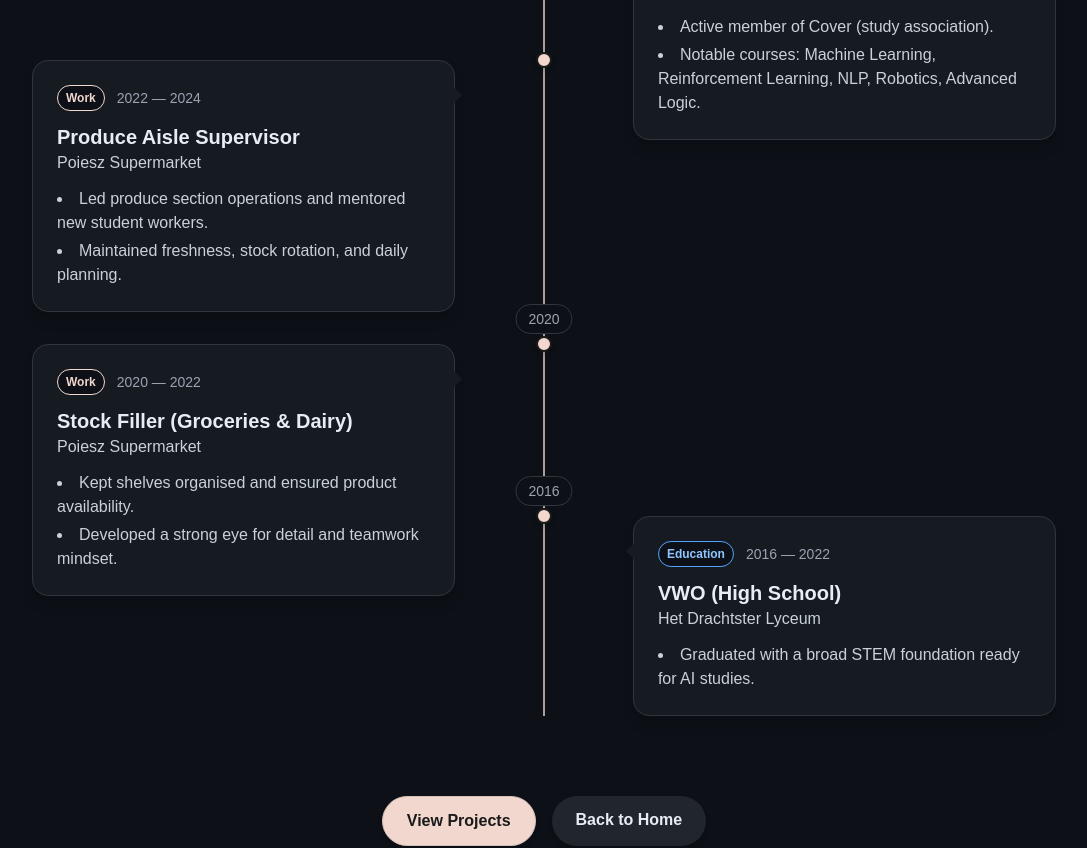
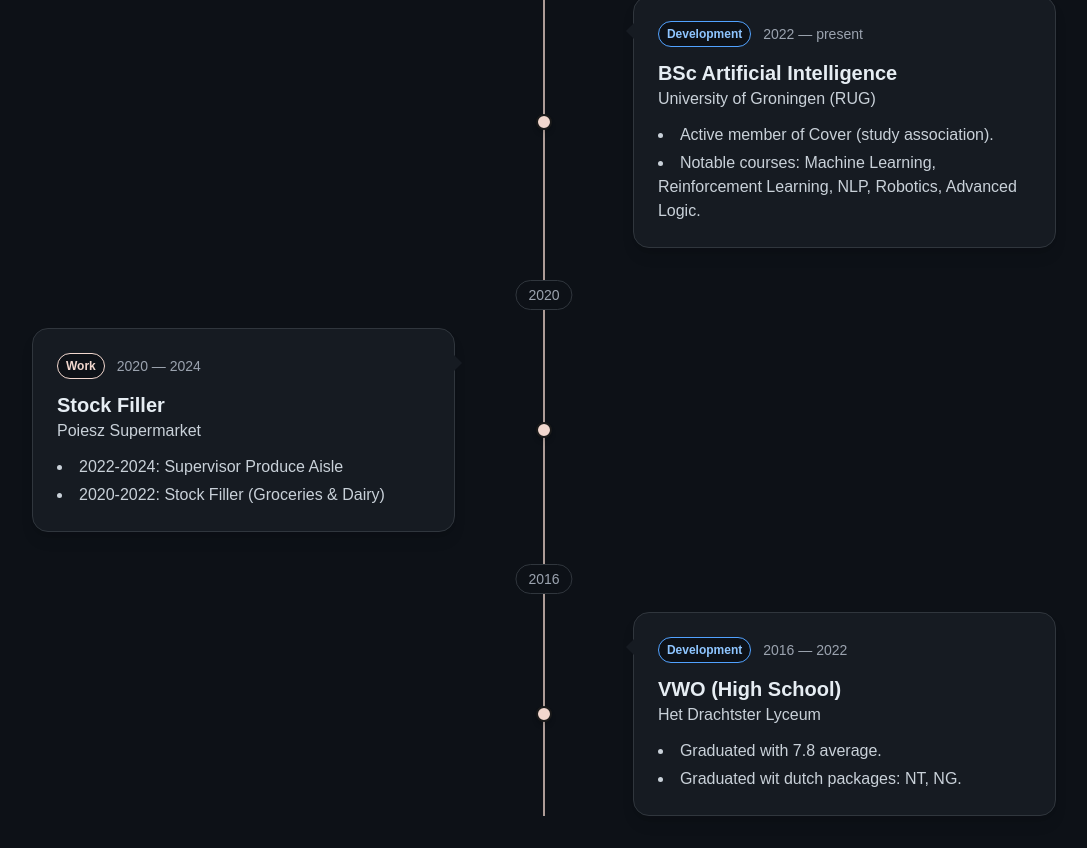
Before and after one commit to JernoBeuker0/Website, a Next.js app: page /about in a window 1280 px wide. Shown: the part 760-1608 px from the top of the page, without its empty margins (96-1183 px from the left). Built offline with nearby package versions, Linux system fonts and the light colour scheme.

Commit message:
Fixing spacing in the timeline, and changing text in the cards

```diff
--- a/app/about/page.tsx
+++ b/app/about/page.tsx
@@ -6,7 +6,7 @@ import { motion } from "framer-motion";
 
 // ---- Types ----
 type TimelineItem = {
-  type: "work" | "edu"; // work on left, edu on right
+  type: "work" | "dev"; // work on left, dev (education) on right
   title: string;
   org: string;
   period: string; // e.g., "2024 — present" or "2016 — 2022"
@@ -24,31 +24,20 @@ const timeline: TimelineItem[] = [
     period: "2024 — present",
     points: [
       "Customer-focused diagnostics and handling of device returns/repairs.",
-      "Worked across teams to streamline case resolution and communication.",
     ],
   },
   {
     type: "work",
-    title: "Produce Aisle Supervisor",
+    title: "Stock Filler",
     org: "Poiesz Supermarket",
-    period: "2022 — 2024",
+    period: "2020 — 2024",
     points: [
-      "Led produce section operations and mentored new student workers.",
-      "Maintained freshness, stock rotation, and daily planning.",
+      "2022-2024: Supervisor Produce Aisle",
+      "2020-2022: Stock Filler (Groceries & Dairy)",
     ],
   },
   {
-    type: "work",
-    title: "Stock Filler (Groceries & Dairy)",
-    org: "Poiesz Supermarket",
-    period: "2020 — 2022",
-    points: [
-      "Kept shelves organised and ensured product availability.",
-      "Developed a strong eye for detail and teamwork mindset.",
-    ],
-  },
-  {
-    type: "edu",
+    type: "dev",
     title: "BSc Artificial Intelligence",
     org: "University of Groningen (RUG)",
     period: "2022 — present",
@@ -58,11 +47,14 @@ const timeline: TimelineItem[] = [
     ],
   },
   {
-    type: "edu",
+    type: "dev",
     title: "VWO (High School)",
     org: "Het Drachtster Lyceum",
     period: "2016 — 2022",
-    points: ["Graduated with a broad STEM foundation ready for AI studies."],
+    points: [
+      "Graduated with 7.8 average.",
+      "Graduated wit dutch packages: NT, NG.",
+    ],
   },
 ];
 
@@ -94,9 +86,29 @@ export default function AboutPage() {
     <div className="min-h-screen bg-[#0D1117] text-[#E6EDF3] px-4 py-12 flex items-center justify-center">
       <div className="max-w-5xl w-full text-center flex flex-col items-center gap-10">
         {/* Intro */}
-        <motion.h1 initial={{ opacity: 0, y: -20 }} animate={{ opacity: 1, y: 0 }} transition={{ duration: 0.6 }} className="text-5xl font-bold">About Me</motion.h1>
-        <Image src="/Mee.jpeg" alt="Profile picture" width={128} height={128} className="rounded-full object-cover w-32 h-32 shadow-md" />
-        <motion.p initial={{ opacity: 0, y: 20 }} animate={{ opacity: 1, y: 0 }} transition={{ duration: 0.8, delay: 0.3 }} className="text-lg text-[#C9D1D9] max-w-xl">I'm Jerno Beuker, a student of Artificial Intelligence BSc at the University of Groningen. In my spare time, I like to play the guitar, go bouldering, and play chess. I also am active for my study association, Cover.</motion.p>
+        <motion.h1
+          initial={{ opacity: 0, y: -20 }}
+          animate={{ opacity: 1, y: 0 }}
+          transition={{ duration: 0.6 }}
+          className="text-5xl font-bold"
+        >
+          About Me
+        </motion.h1>
+        <Image
+          src="/Mee.jpeg"
+          alt="Profile picture"
+          width={128}
+          height={128}
+          className="rounded-full object-cover w-32 h-32 shadow-md"
+        />
+        <motion.p
+          initial={{ opacity: 0, y: 20 }}
+          animate={{ opacity: 1, y: 0 }}
+          transition={{ duration: 0.8, delay: 0.3 }}
+          className="text-lg text-[#C9D1D9] max-w-xl"
+        >
+          I'm Jerno Beuker, a student of Artificial Intelligence BSc at the University of Groningen. In my spare time, I like to play the guitar, go bouldering, and play chess. I also am active for my study association, Cover.
+        </motion.p>
 
         {/* Timeline */}
         <section aria-label="Timeline" className="w-full mt-6">
@@ -104,53 +116,41 @@ export default function AboutPage() {
             {/* Vertical center line */}
             <div className="absolute left-1/2 top-0 -translate-x-1/2 h-full w-[2px] bg-[#F1D7CE] opacity-70" />
 
-            <ul className="space-y-6 md:space-y-8">
+            {/* Uniformly spaced items with centered dots */}
+            <ul className="flex flex-col gap-16 md:gap-20">
               {items.map((item, idx) => {
-                const isLeft = item.type === "work"; // work left, edu right
+                const isLeft = item.type === "work"; // work left, dev right
                 const year = parsePeriod(item.period).start;
-                const prev = items[idx - 1];
-                const prevYear = prev ? parsePeriod(prev.period).start : undefined;
-                const prevIsLeft = prev ? prev.type === "work" : undefined;
-
-                // Overlap more when sides alternate
-                const overlapClass = prev && prevIsLeft !== isLeft ? "md:-mt-24 lg:-mt-28" : "";
+                const prevYear = idx > 0 ? parsePeriod(items[idx - 1].period).start : undefined;
                 const showYear = idx === 0 || year !== prevYear;
 
                 return (
-                  <React.Fragment key={`${item.title}-${idx}`}>
-                    <li className={`relative ${overlapClass}`}>
-                      {/* Year pill tightly above the dot */}
+                  <li key={`${item.title}-${idx}`} className="relative md:grid md:grid-cols-9 items-center">
+                    {/* Year pill (tight above the dot) */}
                     {showYear && (
-                        <div className="absolute left-1/2 -translate-x-1/2 -top-10 z-10">
+                      <div className="absolute left-1/2 -translate-x-1/2 -top-12">
                         <span className="inline-block px-3 py-1 rounded-full bg-[#0D1117] border border-[#30363D] text-sm text-[#9BA3AF]">
                           {year}
                         </span>
                       </div>
                     )}
 
-                      {/* Dot */}
-                      <span className="absolute left-1/2 -translate-x-1/2 -top-2 block h-4 w-4 rounded-full border-2 border-[#1A1A1A] bg-[#F1D7CE] shadow-md" />
+                    {/* Dot centered in the row */}
+                    <span className="absolute left-1/2 -translate-x-1/2 top-1/2 -mt-2 block h-4 w-4 rounded-full border-2 border-[#1A1A1A] bg-[#F1D7CE] shadow-md" />
 
                     {/* 9-col grid: 1-4 left, 5 line, 6-9 right */}
-                      <motion.div
-                        initial={{ opacity: 0, y: 24 }}
-                        whileInView={{ opacity: 1, y: 0 }}
-                        viewport={{ once: true, amount: 0.4 }}
-                        transition={{ duration: 0.5, delay: 0.02 * idx }}
-                        className="md:grid md:grid-cols-9 items-start"
-                      >
                     <div className="hidden md:flex md:col-start-1 md:col-end-5 justify-end pr-8">
                       {isLeft && <TimelineCard item={item} align="left" />}
                     </div>
                     <div className="hidden md:flex md:col-start-6 md:col-end-10 justify-start pl-8">
                       {!isLeft && <TimelineCard item={item} align="right" />}
                     </div>
+
+                    {/* Mobile */}
                     <div className="md:hidden col-span-9">
                       <TimelineCard item={item} align="mobile" />
                     </div>
-                      </motion.div>
                   </li>
-                  </React.Fragment>
                 );
               })}
             </ul>
@@ -158,9 +158,24 @@ export default function AboutPage() {
         </section>
 
         {/* Actions below timeline */}
-        <motion.div initial={{ opacity: 0 }} animate={{ opacity: 1 }} transition={{ delay: 0.5 }} className="flex flex-wrap justify-center gap-4 mt-10">
-          <Link href="/projects" className="px-6 py-3 bg-[#F1D7CE] text-[#1A1A1A] border border-[#D4BFB8] hover:ring-2 hover:ring-blue-500 rounded-full font-semibold shadow-md hover:shadow-lg transition-all duration-300">View Projects</Link>
-          <Link href="/" className="px-6 py-3 bg-[#21262D] hover:bg-[#30363D] text-[#E6EDF3] rounded-full font-semibold shadow-md hover:shadow-lg transition-all duration-300 hover:ring-2 hover:ring-blue-500">Back to Home</Link>
+        <motion.div
+          initial={{ opacity: 0 }}
+          animate={{ opacity: 1 }}
+          transition={{ delay: 0.5 }}
+          className="flex flex-wrap justify-center gap-4 mt-10"
+        >
+          <Link
+            href="/projects"
+            className="px-6 py-3 bg-[#F1D7CE] text-[#1A1A1A] border border-[#D4BFB8] hover:ring-2 hover:ring-blue-500 rounded-full font-semibold shadow-md hover:shadow-lg transition-all duration-300"
+          >
+            View Projects
+          </Link>
+          <Link
+            href="/"
+            className="px-6 py-3 bg-[#21262D] hover:bg-[#30363D] text-[#E6EDF3] rounded-full font-semibold shadow-md hover:shadow-lg transition-all duration-300 hover:ring-2 hover:ring-blue-500"
+          >
+            Back to Home
+          </Link>
         </motion.div>
       </div>
     </div>
@@ -168,22 +183,42 @@ export default function AboutPage() {
 }
 
 function TimelineCard({ item, align }: { item: TimelineItem; align: "left" | "right" | "mobile" }) {
-  const badge = item.type === "work" ? "Work" : "Education";
-  const base = "relative rounded-2xl bg-[#161B22] border border-[#30363D] p-6 shadow-lg text-left w-full max-w-md";
-  const arrowBase = "hidden md:block absolute top-6 w-0 h-0 border-y-[10px] border-y-transparent";
+  const badge = item.type === "work" ? "Work" : "Development";
+  const base =
+    "relative rounded-2xl bg-[#161B22] border border-[#30363D] p-6 shadow-lg text-left w-full max-w-md";
+  const arrowBase =
+    "hidden md:block absolute top-6 w-0 h-0 border-y-[10px] border-y-transparent";
   const arrowLeft = "-right-2 border-l-[10px] border-l-[#161B22]";
   const arrowRight = "-left-2 border-r-[10px] border-r-[#161B22]";
   return (
     <div className={base}>
-      {align === "left" && <span className={`${arrowBase} ${arrowLeft}`} aria-hidden />}
-      {align === "right" && <span className={`${arrowBase} ${arrowRight}`} aria-hidden />}
+      {align === "left" && (
+        <span className={`${arrowBase} ${arrowLeft}`} aria-hidden />
+      )}
+      {align === "right" && (
+        <span className={`${arrowBase} ${arrowRight}`} aria-hidden />
+      )}
       <div className="flex items-center gap-3 mb-3">
-        <span className={`inline-flex items-center px-2 py-1 text-xs font-semibold rounded-full border ${item.type === "work" ? "bg-[#0D1117] border-[#F1D7CE] text-[#F1D7CE]" : "bg-[#0D1117] border-blue-400 text-blue-300"}`}>{badge}</span>
+        <span
+          className={`inline-flex items-center px-2 py-1 text-xs font-semibold rounded-full border ${
+            item.type === "work"
+              ? "bg-[#0D1117] border-[#F1D7CE] text-[#F1D7CE]"
+              : "bg-[#0D1117] border-blue-400 text-blue-300"
+          }`}
+        >
+          {badge}
+        </span>
         <span className="text-sm text-[#9BA3AF]">{item.period}</span>
       </div>
       <h3 className="text-xl font-semibold">{item.title}</h3>
       <p className="text-[#C9D1D9] mb-3">{item.org}</p>
-      {item.points && (<ul className="list-disc list-inside space-y-1 text-[#C9D1D9]">{item.points.map((p, i) => (<li key={i}>{p}</li>))}</ul>)}
+      {item.points && (
+        <ul className="list-disc list-inside space-y-1 text-[#C9D1D9]">
+          {item.points.map((p, i) => (
+            <li key={i}>{p}</li>
+          ))}
+        </ul>
+      )}
     </div>
   );
 }
```
Lines whose indentation alone changed are shown as unchanged.
